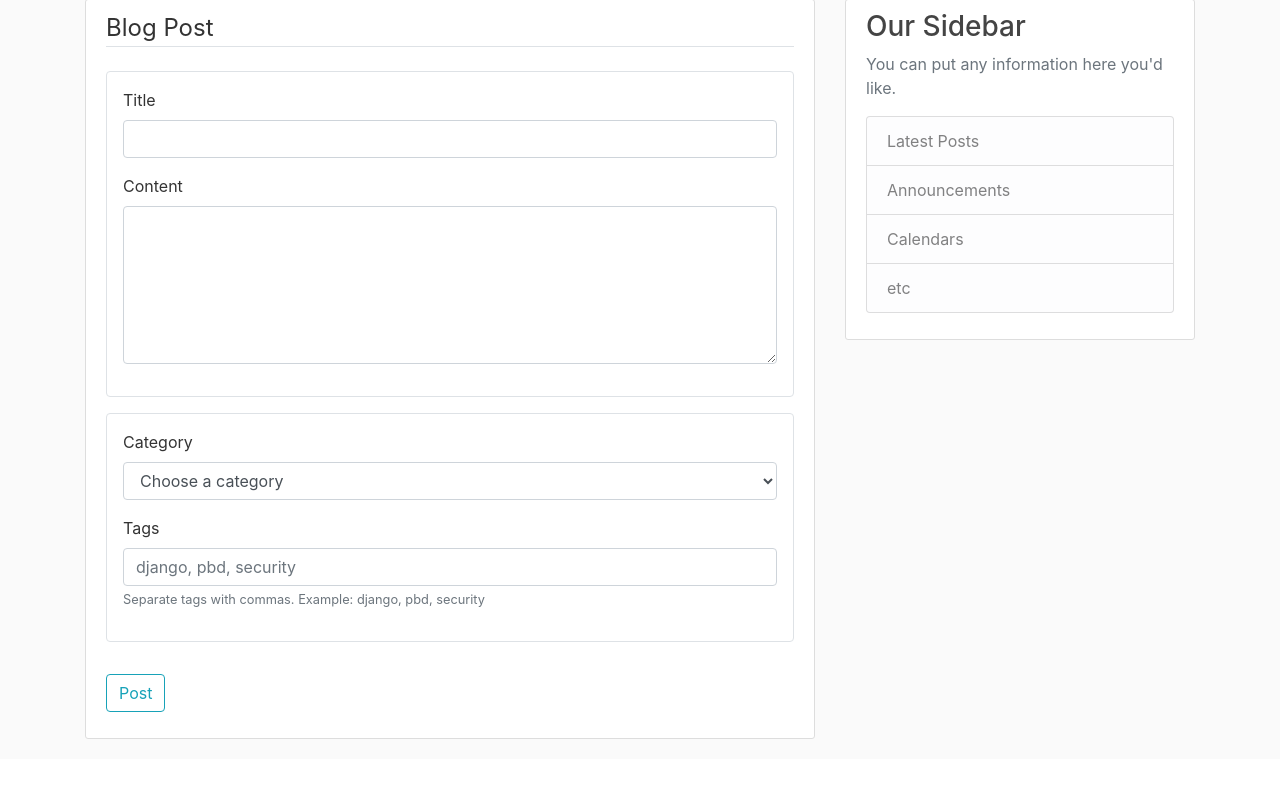
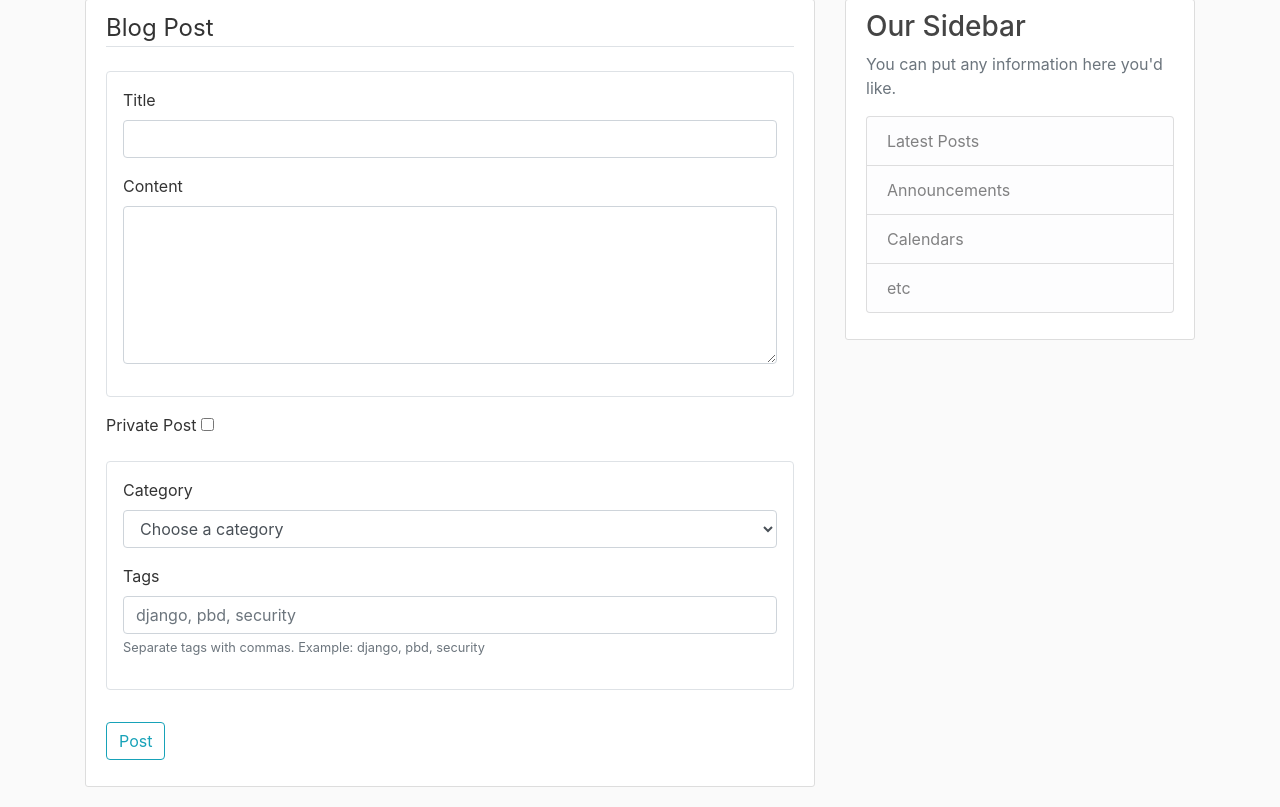
Before and after one commit to Rohan-Stacks/Django-Blog, a Django app: page /post/new/ in a window 1280 px wide. Shown: the part 81-888 px from the top of the page. Before the commit the page ends 820 px from the top, so only its background shows below. Run offline with Django 5.2, Linux system fonts and the light colour scheme; a user stored in the database is signed in; data comes from the database, SQL or seed files in the repository; both versions use the stored data as it was after the commit; some libraries are stand-ins or nearby versions.

Commit message:
Added public/private post visibility control
Added a simple public/private flag to posts so authors can control who can view their content. Public posts remain visible to all users, while private posts are only shown to the author, which improves privacy and supports security by design. This change also helps reduce unnecessary exposure of user content by keeping control of visibility built into the post system itself.

```diff
--- a/django_project/blog/forms.py
+++ b/django_project/blog/forms.py
@@ -24,11 +24,12 @@ class PostForm(forms.ModelForm):
 
     class Meta:
         model = Post
-        fields = ["title", "content", "category"]
         # Styling inputs so they display properly in the form
+        fields = ["title", "content", "category", "is_private"]  # adds private option for posts
         widgets = {
             "title": forms.TextInput(attrs={"class": "form-control"}),
             "content": forms.Textarea(attrs={"class": "form-control", "rows": 6}),
+            "is_private": forms.CheckboxInput(),  # This adds a tick box
         }
 
     def __init__(self, *args, **kwargs):
--- a/django_project/blog/models.py
+++ b/django_project/blog/models.py
@@ -39,6 +39,13 @@ class Post(models.Model):
     content = models.TextField() # unrestricted text
     date_posted = models.DateTimeField(default=timezone.now) # sets the date of the post, though is changeable
     author = models.ForeignKey(User, on_delete=models.CASCADE) # One-to-many relationship, one user, many posts. If a user is deleted then all posts are deleted
+    is_private = models.BooleanField(default=False)  # private post flag
+
+    def __str__(self):
+        return self.title
+
+    def get_absolute_url(self):
+        return reverse('post-detail', kwargs={'pk': self.pk})
 
     category = models.ForeignKey(
         Category,
--- a/django_project/blog/templates/blog/post_form.html
+++ b/django_project/blog/templates/blog/post_form.html
@@ -12,29 +12,34 @@
       <legend class="border-bottom mb-4">Blog Post</legend>
 
           <!-- Section for main content -->
+      <!-- Title -->
       <div class="border rounded p-3 mb-3">
         <div class="form-group">
-          <!-- (Note: i do not understand why this is reported as invalid id reference, the video I used the technique from didn't glitch ) -->
-          <label for="{{ form.title.id_for_label }}">Title</label>
+          <label> Title </label>
           {{ form.title }}
         </div>
 
         <!-- Content input -->
         <div class="form-group">
-          <label for="{{ form.content.id_for_label }}">Content</label>
+          <label> Content </label>
           {{ form.content }}
         </div>
       </div>
 
       <!-- Section for metadata (category + tags) -->
+      <div class="form-group">
+        <label> Private Post </label>
+        {{ form.is_private }} <!-- adding simple checkbox for te private post option-->
+      </div>
+
       <div class="border rounded p-3 mb-3">
         <div class="form-group">
-          <label for="{{ form.category.id_for_label }}">Category</label>
+          <label> Category </label>
           {{ form.category }}
         </div>
 
         <div class="form-group">
-          <label for="{{ form.tags_text.id_for_label }}">Tags</label>
+          <label> Tags </label>
           {{ form.tags_text }}
           <small class="form-text text-muted">{{ form.tags_text.help_text }}</small>
         </div>
--- a/django_project/blog/views.py
+++ b/django_project/blog/views.py
@@ -1,9 +1,8 @@
 from django.shortcuts import render
 from django.contrib.auth.mixins import LoginRequiredMixin, UserPassesTestMixin
 from django.views.generic import ListView, DetailView, CreateView, UpdateView, DeleteView
-from .models import Post, Category, Tag
+from .models import Post, Category
 from .forms import PostForm
-from .models import Post, Category
 from django.http import HttpResponse
 from django.views.decorators.cache import never_cache
 from django.views.decorators.http import require_GET
@@ -35,6 +34,12 @@ class PostListView(ListView):
 
     def get_queryset(self):
         queryset = super().get_queryset()
+
+        if self.request.user.is_authenticated:
+            from django.db.models import Q
+            queryset = queryset.filter(Q(is_private=False) | Q(author=self.request.user))
+        else:
+            queryset = queryset.filter(is_private=False)
 
         # Get category or tag from URL (used for filtering)
         category = self.request.GET.get('category')
```
Also changed, not shown: django_project/blog/templates/blog/home.html (+8 -0 lines), django_project/blog/templates/blog/post_detail.html (+8 -0 lines), django_project/db.sqlite3, 1 other file.
